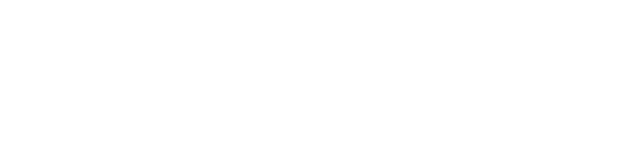
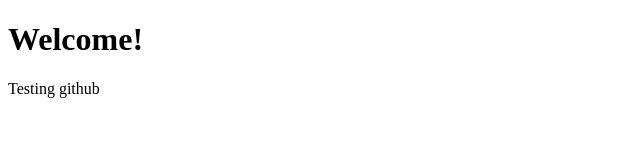
Before and after one commit to EmelieNyberg/intro-days, a plain HTML site: page index.html in a window 1280 px wide. Shown: the whole page, without its empty margins (0-640 px from the left). Drawn offline with Linux system fonts and the light colour scheme.

Commit message:
uppdateringar test

```diff
--- a/index.html
+++ b/index.html
@@ -9,6 +9,9 @@
 
 <body>
 
+    <h1>Welcome!</h1>
+    <p>Testing github</p>
+
 </body>
 
 </html>
```
